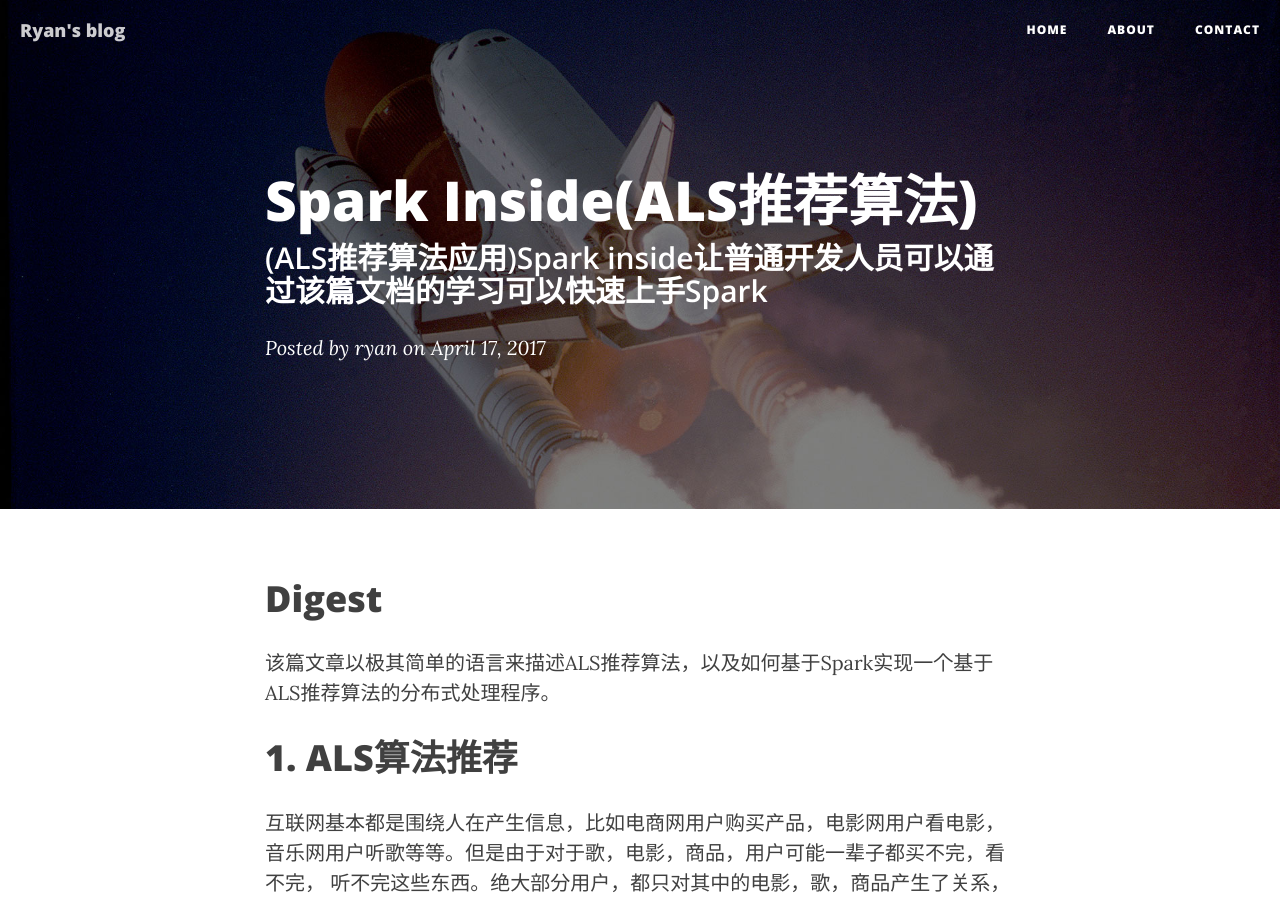
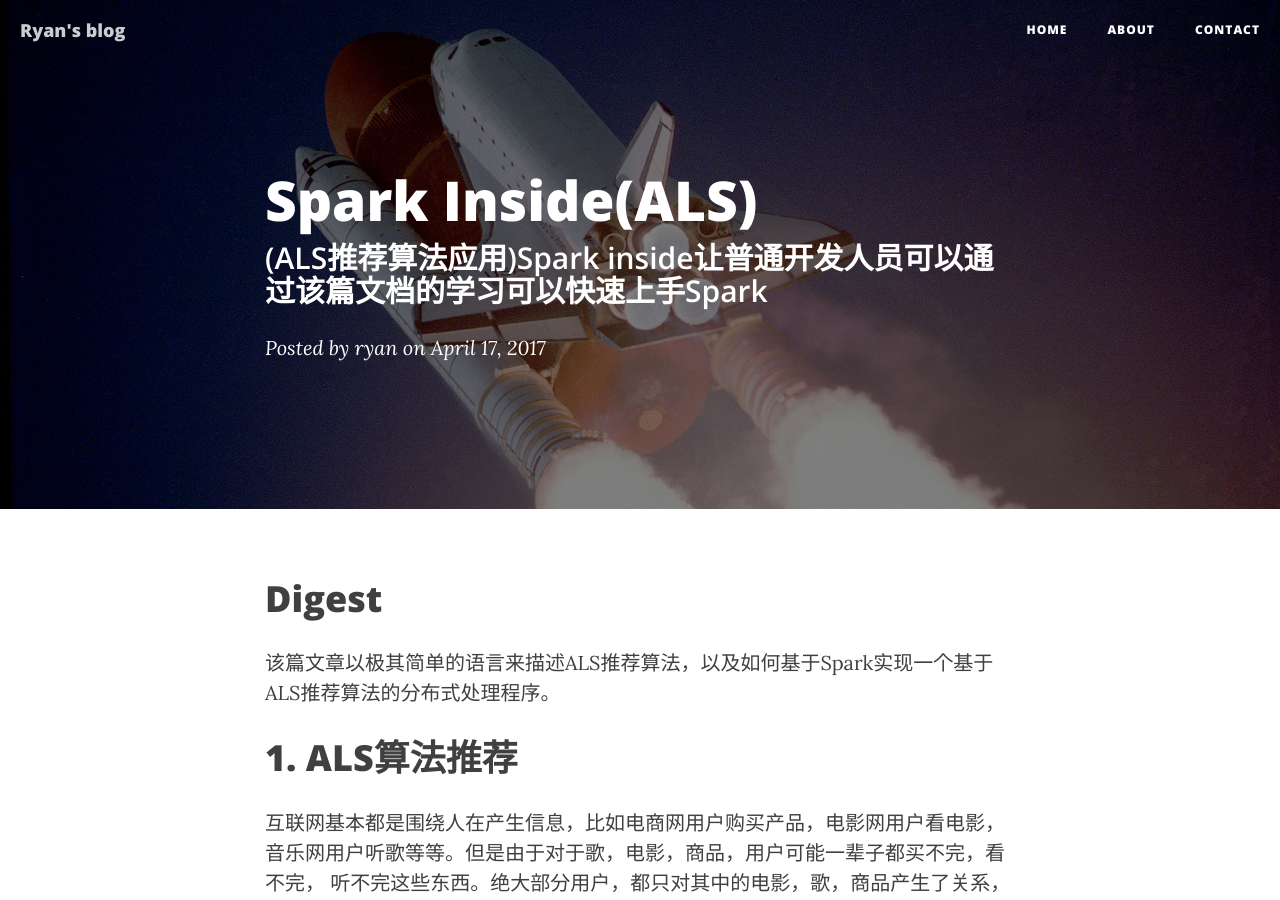
Before and after one commit to ryanwli/ryanwli.github.io, a Jekyll site: the page built from _posts/2017-04-19-spark-als.md, in a window 1280 px wide and 900 px high. Built offline with Jekyll 4.4.1, drawn with Linux system fonts in a browser that asks for light colours; nearby versions of some CDN libraries.

Commit message:
add spark als article

```diff
--- a/_posts/2017-04-19-spark-als.md
+++ b/_posts/2017-04-19-spark-als.md
@@ -1,6 +1,6 @@
 ---
 layout:     post
-title:      "Spark Inside(ALS推荐算法)"
+title:      "Spark Inside(ALS)"
 subtitle:   "(ALS推荐算法应用)Spark inside让普通开发人员可以通过该篇文档的学习可以快速上手Spark"
 date:       2017-04-17 12:30:00
 author:     "ryan"
@@ -75,4 +75,8 @@
 
 
 
+
+
+
+
 # 2. 基于Spark ALS函数实现推荐
```
